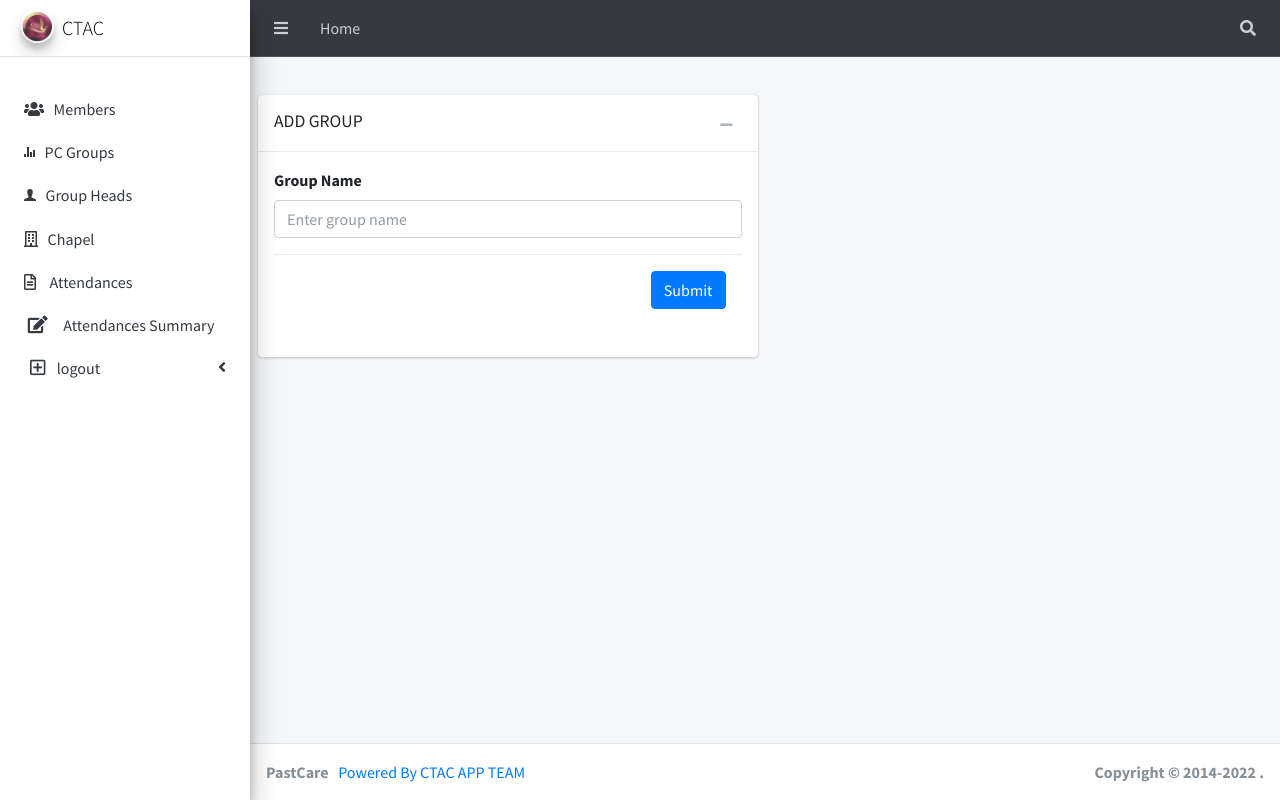
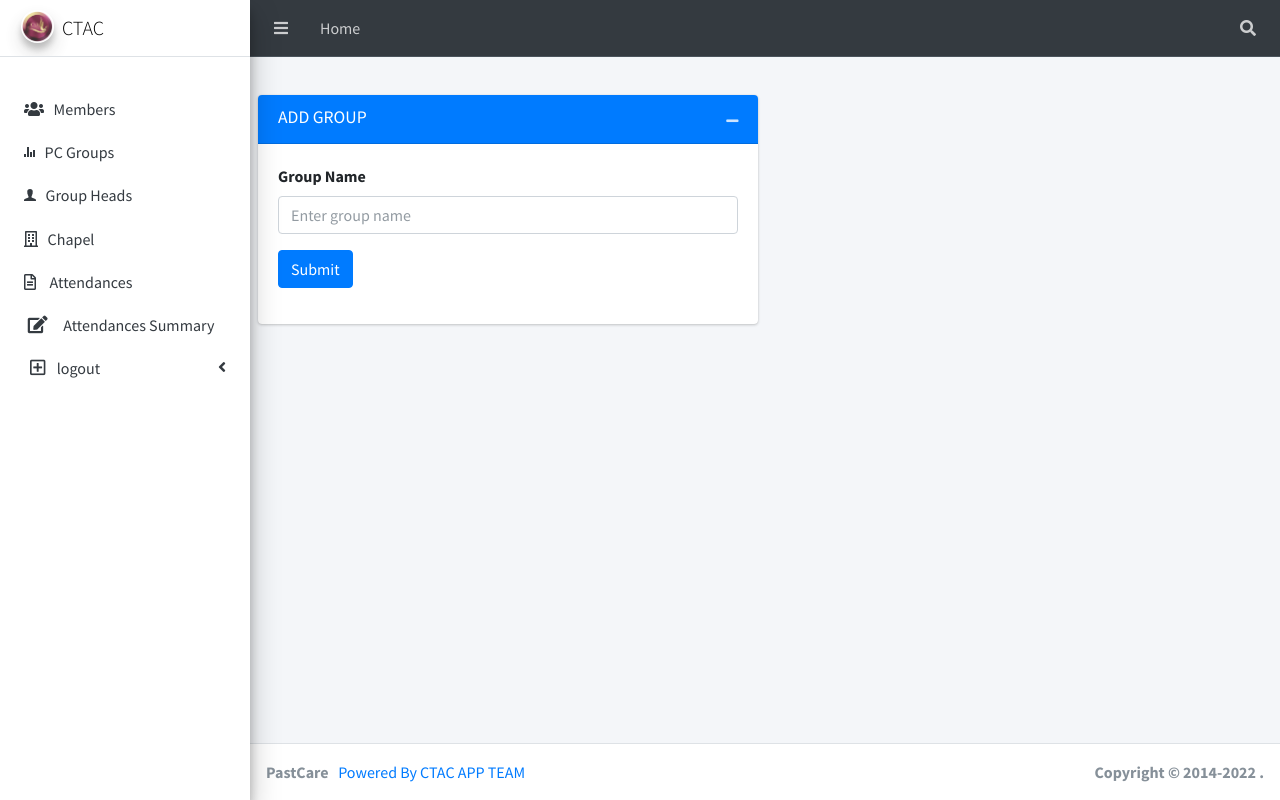
Before and after one commit to Morning-Star-Cathedral/Portal, a Django app: page /addgroup/ in a window 1280 px wide. Run offline with Django 4.2, Linux system fonts and the light colour scheme; some libraries are stand-ins or nearby versions.

Commit message:
correctioms on the home page and sorting other pages

```diff
--- a/ChurchDashboard/forms.py
+++ b/ChurchDashboard/forms.py
@@ -16,3 +16,9 @@ class CreateChapelForm(forms.ModelForm):
         fields = (
             'name',
         )
+
+
+class CreateMemberForm(forms.ModelForm):
+    class Meta:
+        model = Members
+        feilds = ('_all_')
--- a/templates/groups/create.html
+++ b/templates/groups/create.html
@@ -1,7 +1,7 @@
 {% extends 'base.html' %}
 {% load static %}
 {% block content %}
-  <div class="content-wrapper" class="modal-content">
+  <div class="content-wrapper">
     <section class="content-header">
       <div class="container-fluid">
         <div class="row mb-2">
@@ -14,7 +14,7 @@
       <div class="row">
         <div class="col-md-6">
           <div class="card card-primary">
-            <div class="modal-header">
+            <div class="card-header">
               <h3 class="card-title">ADD GROUP </h3>
               <div class="card-tools">
                 <button type="button" class="btn btn-tool" data-card-widget="collapse" data-toggle="tooltip"
@@ -22,9 +22,9 @@
                   <i class="fas fa-minus"></i></button>
               </div>
             </div>
-            <div class="modal-body">
+            <div class="card-body">
               <div class="form-group">
-                <div method="POST" action="">
+                <form method="POST" action="">
                   {% csrf_token %}
                   <div class="form-group">
                     <label>Group Name </label>
@@ -34,9 +34,7 @@
                       class="form-control"
                       placeholder="Enter group name">
                   </div>
-                   <div class="modal-footer">
-                    <button type="submit" class="btn btn-primary">Submit</button>
-                   </div>
+                  <button type="submit" class="btn btn-primary">Submit</button>
                 </form>
               </div>
             </div>
```
